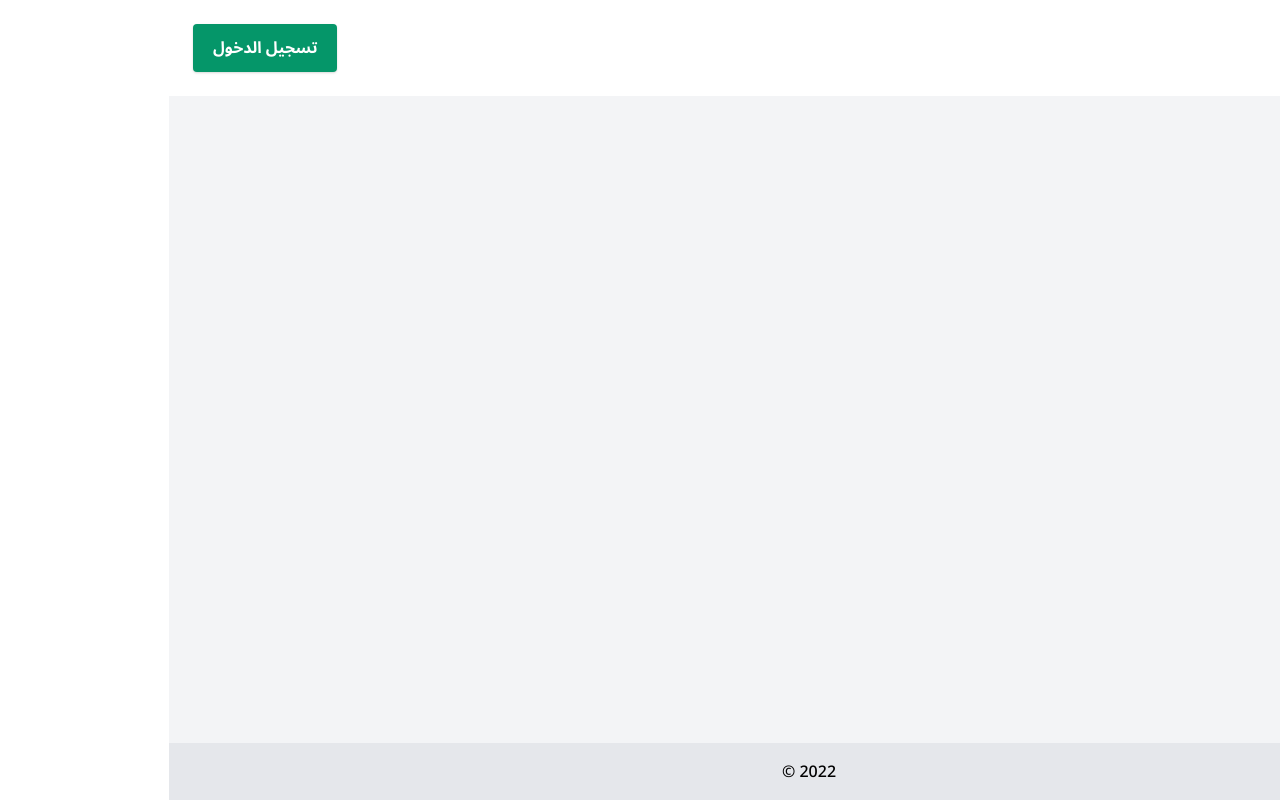
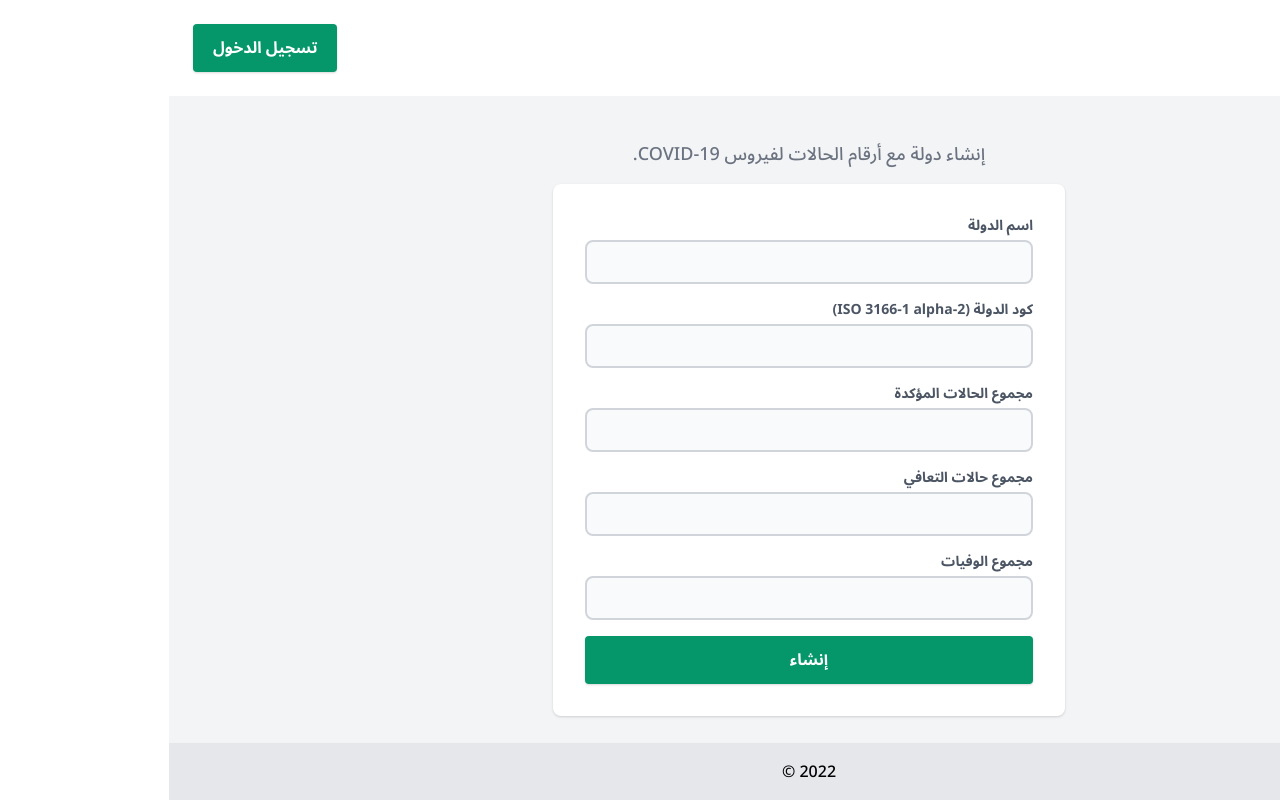
Before and after one commit to irakan/COVID19, a Nuxt app in the folder frontend/: page /countries/create in a window 1280 px wide. Built offline with nearby package versions, Linux system fonts and the light colour scheme; no server answers.

Commit message:
create countries with cases

```diff
--- /dev/null
+++ b/frontend/pages/countries/create.vue
@@ -0,0 +1,141 @@
+<template>
+  <div class="flex flex-col items-center justify-center h-full my-auto">
+    <div class="text-center text-gray-500 py-4 text-lg">
+      إنشاء دولة مع أرقام الحالات لفيروس COVID-19.
+    </div>
+    <div class="max-w-lg w-full space-y-8 bg-white p-8 shadow rounded-lg">
+      <ValidationErrors :errors="errors" />
+      <form @submit.prevent="submit">
+        <div class="mb-4">
+          <label class="block text-gray-600 text-sm font-bold mb-1">
+            اسم الدولة
+          </label>
+          <input
+            v-model="form.name"
+            type="text"
+            name="name"
+            class="bg-gray-50 border-2 border-gray-300 w-full rounded-lg focus:border-green-500 focus:bg-transparent py-2 px-3 outline-none appearance-none text-gray-600"
+            required
+          />
+        </div>
+        <div class="mb-4">
+          <label class="block text-gray-600 text-sm font-bold mb-1">
+            كود الدولة (ISO 3166-1 alpha-2)
+          </label>
+          <input
+            v-model="form.code"
+            type="text"
+            name="code"
+            class="bg-gray-50 border-2 border-gray-300 w-full rounded-lg focus:border-green-500 focus:bg-transparent py-2 px-3 outline-none appearance-none text-gray-600"
+            required
+          />
+        </div>
+        <div class="mb-4">
+          <label class="block text-gray-600 text-sm font-bold mb-1">
+            مجموع الحالات المؤكدة
+          </label>
+          <input
+            v-model="form.total_confirmed"
+            type="text"
+            name="total_confirmed"
+            class="bg-gray-50 border-2 border-gray-300 w-full rounded-lg focus:border-green-500 focus:bg-transparent py-2 px-3 outline-none appearance-none text-gray-600"
+            required
+          />
+        </div>
+        <div class="mb-4">
+          <label class="block text-gray-600 text-sm font-bold mb-1">
+            مجموع حالات التعافي
+          </label>
+          <input
+            v-model="form.total_recovered"
+            type="text"
+            name="total_recovered"
+            class="bg-gray-50 border-2 border-gray-300 w-full rounded-lg focus:border-green-500 focus:bg-transparent py-2 px-3 outline-none appearance-none text-gray-600"
+            required
+          />
+        </div>
+        <div class="mb-4">
+          <label class="block text-gray-600 text-sm font-bold mb-1">
+            مجموع الوفيات
+          </label>
+          <input
+            v-model="form.total_deaths"
+            type="text"
+            name="total_deaths"
+            class="bg-gray-50 border-2 border-gray-300 w-full rounded-lg focus:border-green-500 focus:bg-transparent py-2 px-3 outline-none appearance-none text-gray-600"
+            required
+          />
+        </div>
+        <button
+          type="submit"
+          class="inline-flex justify-center items-center bg-green-600 hover:bg-green-700 hover:border-green-700 rounded text-white border-green-600 font-semibold shadow focus:outline-none py-3 px-5 w-full"
+        >
+          <span v-if="!processing">إنشاء</span>
+          <svg
+            v-else
+            class="animate-spin -ml-1 mr-3 h-6 w-5 text-white"
+            xmlns="http://www.w3.org/2000/svg"
+            fill="none"
+            viewBox="0 0 24 24"
+          >
+            <circle
+              class="opacity-25"
+              cx="12"
+              cy="12"
+              r="10"
+              stroke="currentColor"
+              stroke-width="4"
+            />
+            <path
+              class="opacity-75"
+              fill="currentColor"
+              d="M4 12a8 8 0 018-8V0C5.373 0 0 5.373 0 12h4zm2 5.291A7.962 7.962 0 014 12H0c0 3.042 1.135 5.824 3 7.938l3-2.647z"
+            />
+          </svg>
+        </button>
+      </form>
+    </div>
+  </div>
+</template>
+
+<script>
+import ValidationErrors from "@/components/ValidationErrors";
+
+export default {
+  name: "CountriesCreatePage",
+  components: {
+    ValidationErrors,
+  },
+  data() {
+    return {
+      form: {
+        name: "",
+        code: "",
+        total_confirmed: "",
+        total_recovered: "",
+        total_deaths: "",
+      },
+      processing: false,
+      errors: [],
+    };
+  },
+  methods: {
+    async submit() {
+      this.errors = [];
+      this.processing = true;
+      try {
+        await this.$api.countries.store(this.form);
+        this.$router.push("/countries");
+      } catch (errors) {
+        Object.keys(errors.response.data.errors).forEach((key) => {
+          Object.values(errors.response.data.errors[key]).forEach((error) => {
+            this.errors.push(error);
+          });
+        });
+      } finally {
+        this.processing = false;
+      }
+    },
+  },
+};
+</script>
--- a/frontend/pages/countries.vue
+++ b/frontend/pages/countries/index.vue
@@ -1,11 +1,13 @@
 <template>
-  <div class="container mx-auto lg:h-full lg:p-5 px-8 py-4">
+  <div
+    class="container mx-auto flex flex-col lg:h-full lg:p-5 px-8 py-4 relative"
+  >
     <div
       v-if="$auth.loggedIn"
       class="flex justify-end items-center lg:mx-4 mb-3"
     >
       <NuxtLink
-        to="/"
+        to="/countries/create"
         class="inline-flex justify-center items-center bg-green-600 hover:bg-green-700 hover:border-green-700 rounded text-white border-green-600 font-semibold shadow focus:outline-none py-3 px-5 mx-2"
         >إضافة دولة</NuxtLink
       >
@@ -15,7 +17,7 @@
         >تعبئة البيانات</NuxtLink
       >
     </div>
-    <div class="lg:flex">
+    <div class="lg:flex h-full">
       <aside class="flex flex-col lg:w-3/12 bg-white rounded-lg shadow">
         <div
           class="text-center bg-gray-200 rounded-t-lg px-6 py-3 text-gray-500 text-sm font-semibold"
@@ -110,6 +112,7 @@
             </table>
             <div class="flex justify-center px-8 py-8 text-gray-500">
               <PaginationLinks
+                v-if="countries.data.length > 0"
                 :meta="countries.meta"
                 @page-change="loadPageCountries($event)"
               />
```
